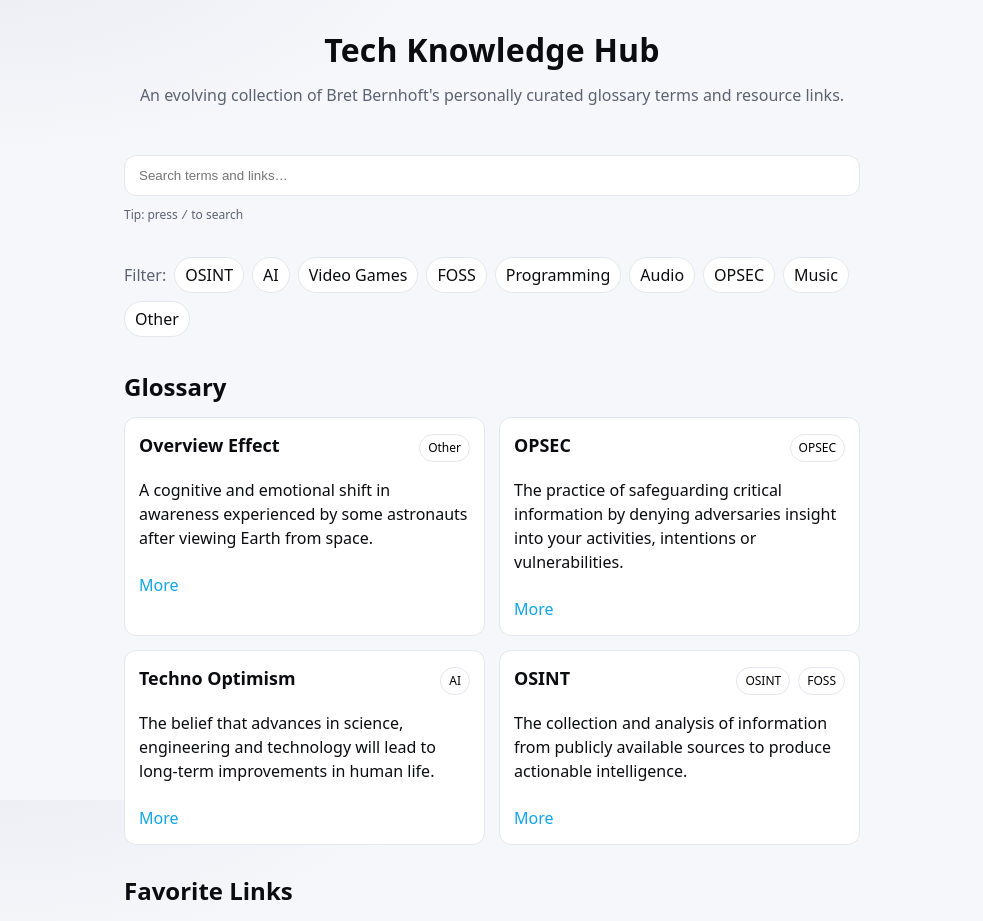
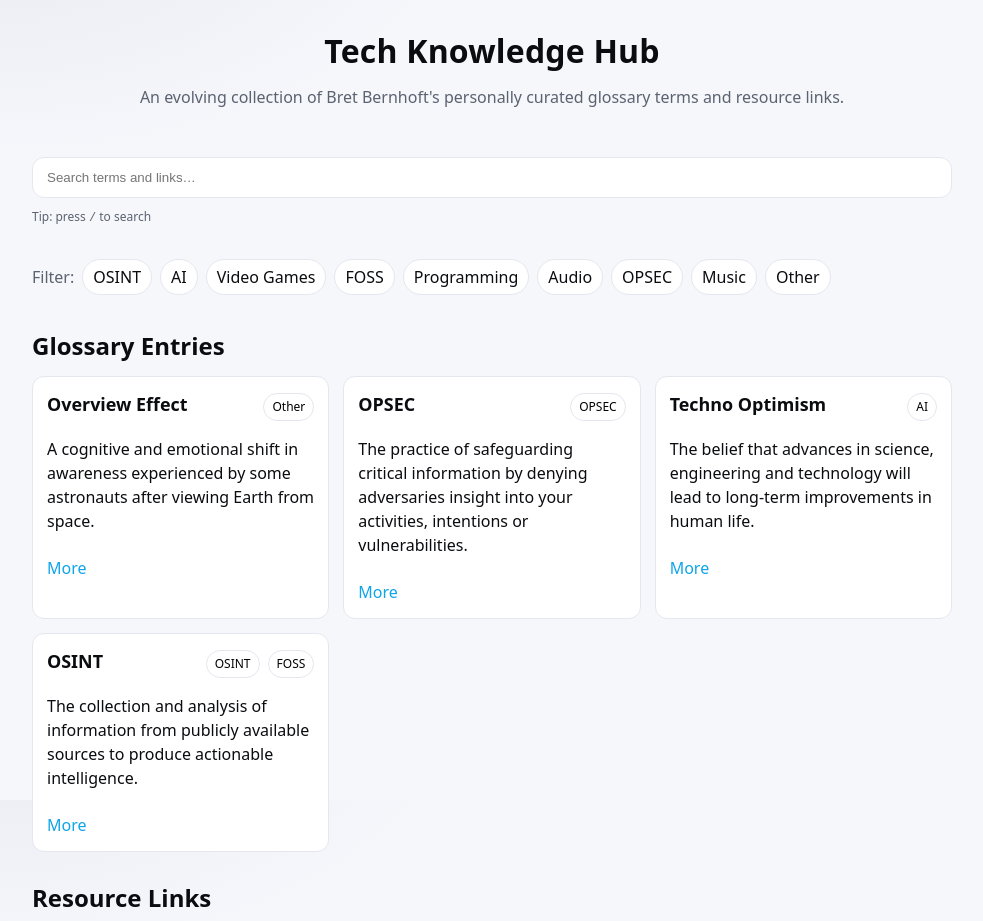
Before and after one commit to devbret/tech-knowledge-hub, a React (Vite) app: page / in a window 1280 px wide. Shown: the top 921 px of the page, without its empty margins (148-1131 px from the left). Built offline with nearby package versions, Linux system fonts and the light colour scheme.

Commit message:
Expand width of website and make mobile friendly.

```diff
--- a/src/components/GlossaryList.tsx
+++ b/src/components/GlossaryList.tsx
@@ -41,7 +41,7 @@ export default function GlossaryList({ items, query, categories }: Props) {
 
   return (
     <section className="container">
-      <h2>Glossary</h2>
+      <h2>Glossary Entries</h2>
       {randomized.length === 0 ? (
         <p className="muted">
           No matches. Add entries in <code>src/data/data.ts</code>.
--- a/src/components/LinkList.tsx
+++ b/src/components/LinkList.tsx
@@ -41,7 +41,7 @@ export default function LinkList({ items, query, categories }: Props) {
 
   return (
     <section className="container">
-      <h2>Favorite Links</h2>
+      <h2>Resource Links</h2>
       {randomized.length === 0 ? (
         <p className="muted">
           No matches. Add links in <code>src/data/data.ts</code>.
--- a/src/styles/App.css
+++ b/src/styles/App.css
@@ -14,7 +14,7 @@
   --radius-pill: 999px;
   --shadow-1: 0 2px 8px rgba(0, 0, 0, 0.12);
   --shadow-2: 0 8px 16px rgba(0, 0, 0, 0.22);
-  --container: 1100px;
+  --container: 1000px;
 
   /* fluid type scale */
   --step-1: clamp(1rem, 0.96rem + 0.2vw, 1.125rem);
@@ -76,7 +76,7 @@ canvas {
 .app {
   inline-size: 100%;
   min-block-size: 100dvh;
-  max-inline-size: 800px;
+  max-inline-size: 1000px;
   display: flex;
   flex-direction: column;
 }
@@ -184,7 +184,7 @@ h3 {
 .grid {
   display: grid;
   gap: 14px;
-  grid-template-columns: repeat(auto-fit, minmax(280px, 1fr));
+  grid-template-columns: repeat(3, minmax(0, 1fr));
   inline-size: 100%;
 }
 
@@ -283,6 +283,12 @@ h3 {
   }
 }
 
+@media (max-width: 900px) {
+  .grid {
+    grid-template-columns: 1fr;
+  }
+}
+
 /* =========
    Footer
    ========= */
```
